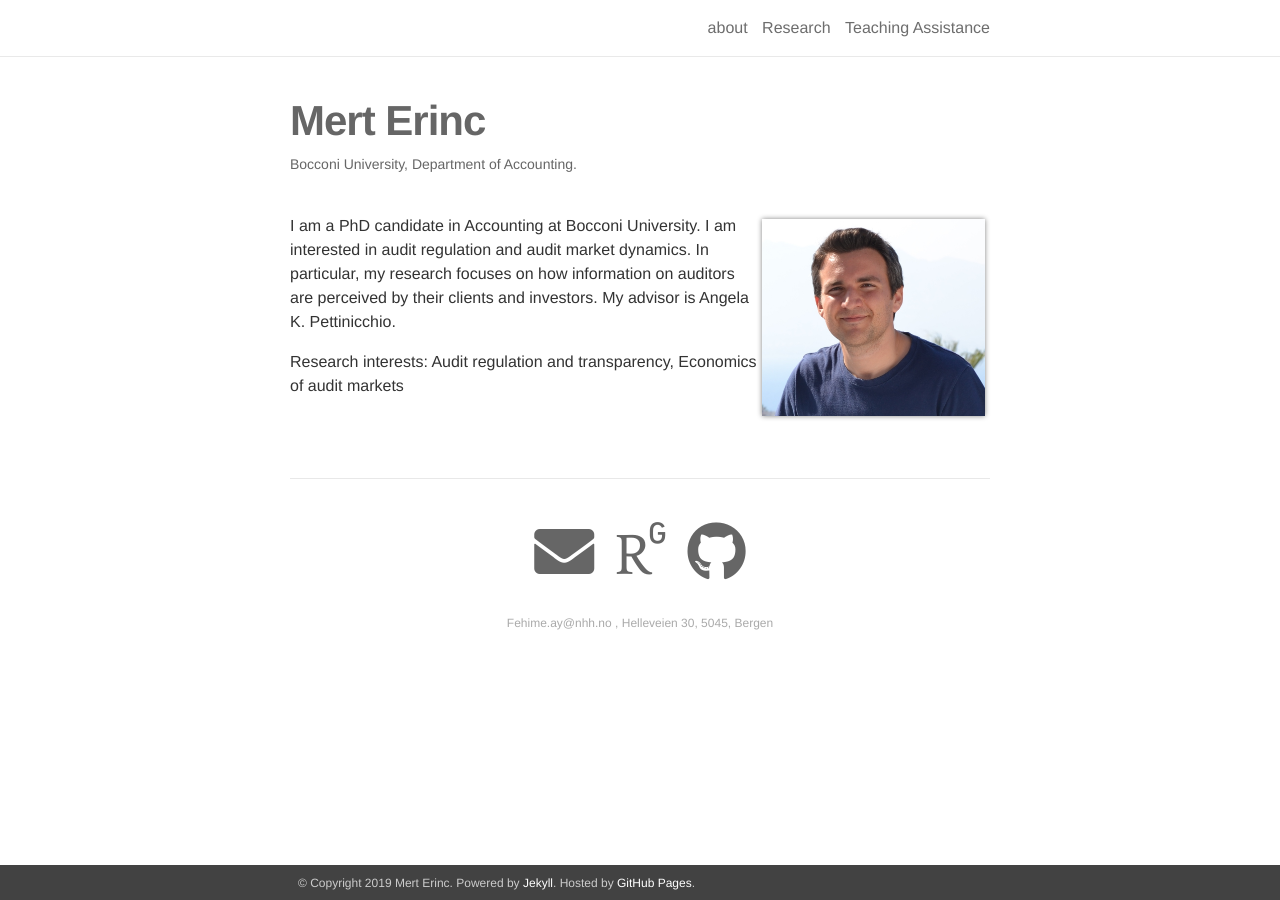
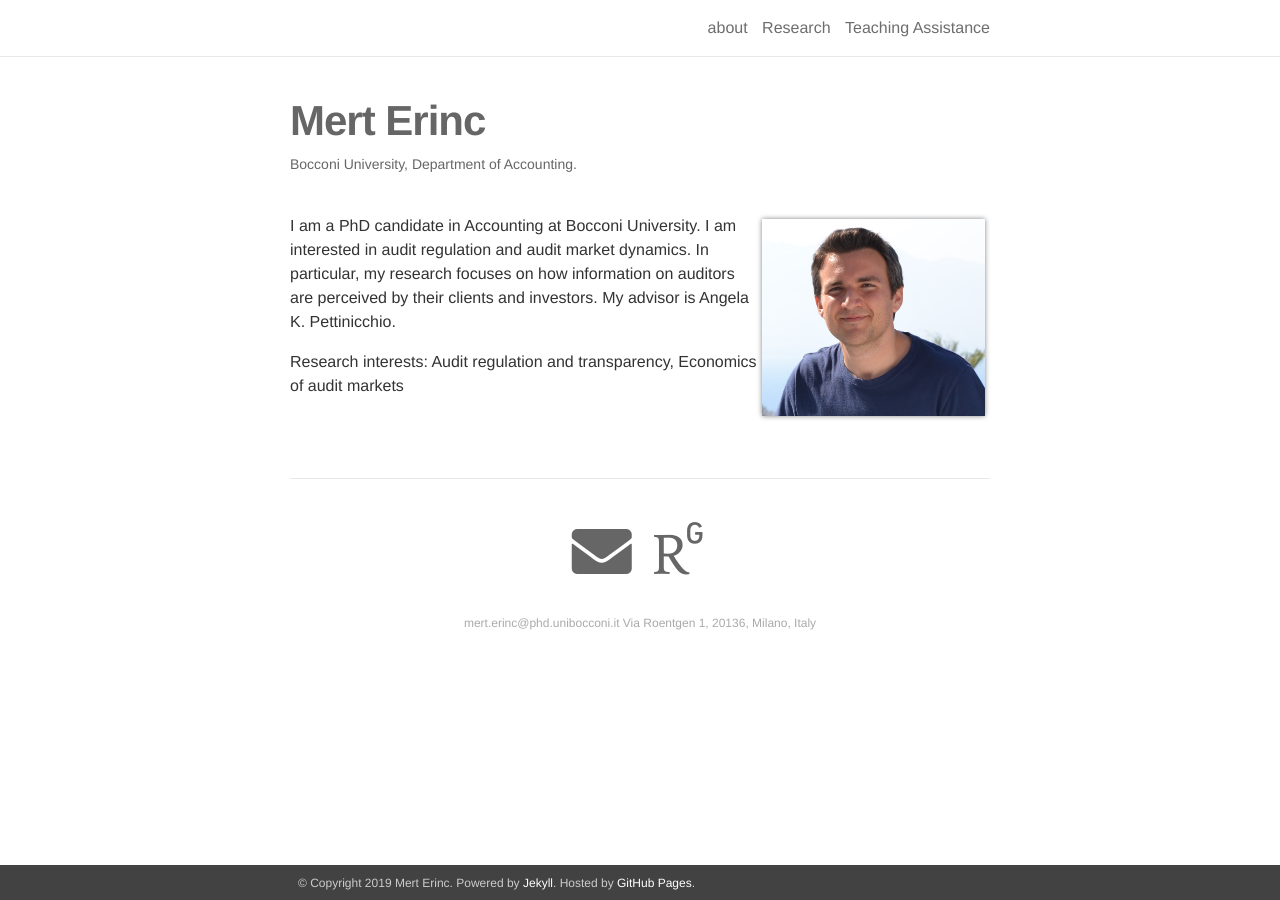
Before and after one commit to mrterinc/mrterinc.github.io, a Jekyll site: the page built from _pages/about.md, in a window 1280 px wide. Built offline with Jekyll 4.4.1, drawn with Linux system fonts in a browser that asks for light colours; some web fonts are replaced.

Commit message:
Update _config.yml

```diff
--- a/_config.yml
+++ b/_config.yml
@@ -2,7 +2,7 @@
 # Site settings
 # -----------------------------------------------------------------------------
 name: Mert Erinc
-email: Fehime.ay@nhh.no
+email: mert.erinc@phd.unibocconi.it
 description: > # this means to ignore newlines until "url:"
   My personal website giving information about my academic activities.
 footer_text: >
@@ -24,7 +24,7 @@ og_image: # The site-wide (default for all links) Open Graph preview image
 # -----------------------------------------------------------------------------
 # Social integration
 # -----------------------------------------------------------------------------
-github_username: cerenay
+#github_username: # cerenay
 #twitter_username: # your Twitter handle
 #linkedin_username: # your LinkedIn user name
 #scholar_userid: # your Google Scholar ID
@@ -32,11 +32,12 @@ github_username: cerenay
 #medium_username: # your Medium username
 #quora_username: # your Quora username
 #publons_id: # your ID on Publons
-research_gate_profile: Fehime_Ay
+research_gate_profile: Mert_Erinc2
 #blogger_url: # your blogger URL
 
 contact_note: >
-  Fehime.ay@nhh.no ,  Helleveien 30, 5045, Bergen
+  mert.erinc@phd.unibocconi.it
+  Via Roentgen 1, 20136, Milano, Italy
 
 #google_analytics: UA-XXXXXXXXX # out your google-analytics code
 
@@ -77,7 +78,7 @@ plugins:
 # Jekyll-Scholar
 scholar:
 
-  last_name: Ay
+  last_name: Erinc
 
   style: apa
   locale: en
```
